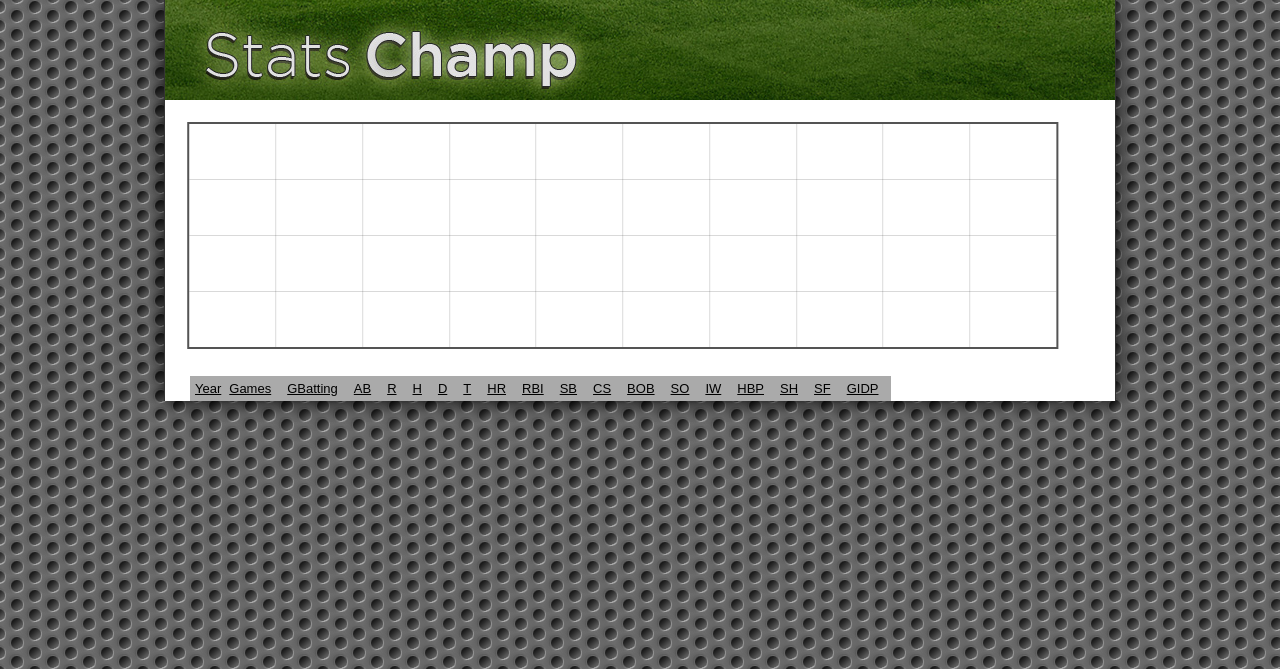
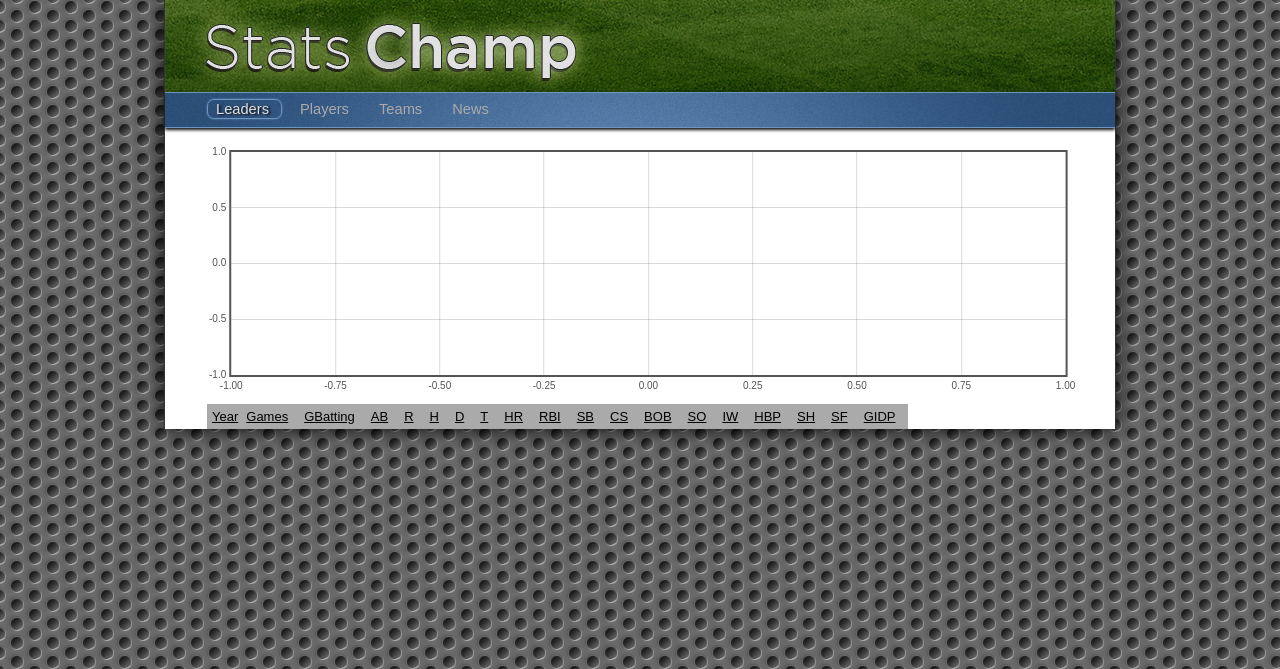
Before and after one commit to dandelany/SportsStats, a Django app: template templates/mlb/player.html in a window 1280 px wide. Shown: the top 669 px of the page. Run offline with Django 3.2, Linux system fonts and the light colour scheme; the template is opened without the code that fills it, so the values that code supplies are empty; some libraries are stand-ins or nearby versions.

Commit message:
updated nav

```diff
--- a/sportsstats/mlb/static/css/styles.css
+++ b/sportsstats/mlb/static/css/styles.css
@@ -63,6 +63,13 @@
 	text-shadow: none;
 	color: #AAA;
 }
+#nav a {
+	text-decoration: none;
+	color: #DDD;
+}
+#nav a:hover {
+	text-decoration: underline;
+}
 
 #content {
 	margin: 0 42px;
--- a/templates/mlb/player.html
+++ b/templates/mlb/player.html
@@ -6,6 +6,7 @@
 <meta http-equiv="Content-Type" content="text/html; charset=UTF-8" />
 <title>Untitled Document</title>
 <link href="{{ STATIC_PREFIX }}css/styles.css" rel="stylesheet" type="text/css" />
+
 <!--
 <script type="text/javascript" src="/media/js/protovis-3.2/protovis-d3.2.js"></script>
 <script type="text/javascript" src="/media/js/jquery-1.4.4.js"></script>
@@ -16,9 +17,15 @@
 
 <!-- <script type="text/javascript" src="/media/js/charts/histogram2.js"></script> -->
 
-<script type="text/javascript" src="{{ STATIC_PREFIX }}js/flot/flot-read-only/jquery.js"></script>
-<script type="text/javascript" src="{{ STATIC_PREFIX }}js/flot/flot-read-only/jquery.flot.js"></script>
+<link type="text/css" href="{{ STATIC_PREFIX }}css/custom-theme/jquery-ui-1.8.12.custom.css" rel="stylesheet" />
+<script type="text/javascript" src="{{ STATIC_PREFIX }}js/jquery-1.5.1.min.js"></script>
+<script type="text/javascript" src="{{ STATIC_PREFIX }}js/jquery-ui-1.8.12.custom.min.js"></script>
+
+
+<!-- <script type="text/javascript" src="{{ STATIC_PREFIX }}js/flot/jquery.js"></script> -->
+<script type="text/javascript" src="{{ STATIC_PREFIX }}js/flot/jquery.flot.js"></script>
 <script type="text/javascript" src="{{ STATIC_PREFIX }}js/jquery.sparkline.js"></script>
+
 
 <style type="text/css">
 
@@ -26,44 +33,6 @@
 </style>
 
 <style type="text/css">
-body {
-	font-family: Arial;
-	font-size: 13px;
-}
-
-#fig {
-  width: 900px;
-  height: 250px;
-}
-#content {
-	margin: 0 auto;
-}
-#content table {
-	width:550px;
-	margin:10px 25px;
-	border:1px solid #AAA;
-	text-align: center;
-}
-#content table thead tr{
-	background:#AAA;
-	text-align: center;
-}
-#content table tbody tr:nth-child(odd){
-	background-color: #d5edff;
-
-}
-#content table tbody td.teamCell {
-	text-align: left;
-}
-#wrapper {
-	width:950px;
-	margin: 0 auto;
-}
-#header {
-	width:950px;
-	height:100px;
-	background:url('{{ STATIC_PREFIX }}images/header.jpg') bottom left no-repeat;
-}
 .chartStat {
 	text-decoration: underline;
 	cursor: pointer;
@@ -119,6 +88,16 @@
 </script>
 <div id="wrapper">
 	<div id="header"></div>
+	<div id="nav">
+		<ul>
+			<li class="first selected">
+				<a href="/">Leaders</a>
+			</li>
+			<li class="disabled">Players</li>
+			<li class="disabled">Teams</li>
+			<li class="disabled">News</li>
+		</ul>
+	</div>
 
 	<div id="content">
 		<h2>{{ player }}</h2>
```
Also changed, not shown: templates/mlb/index.html (+3 -8 lines).
